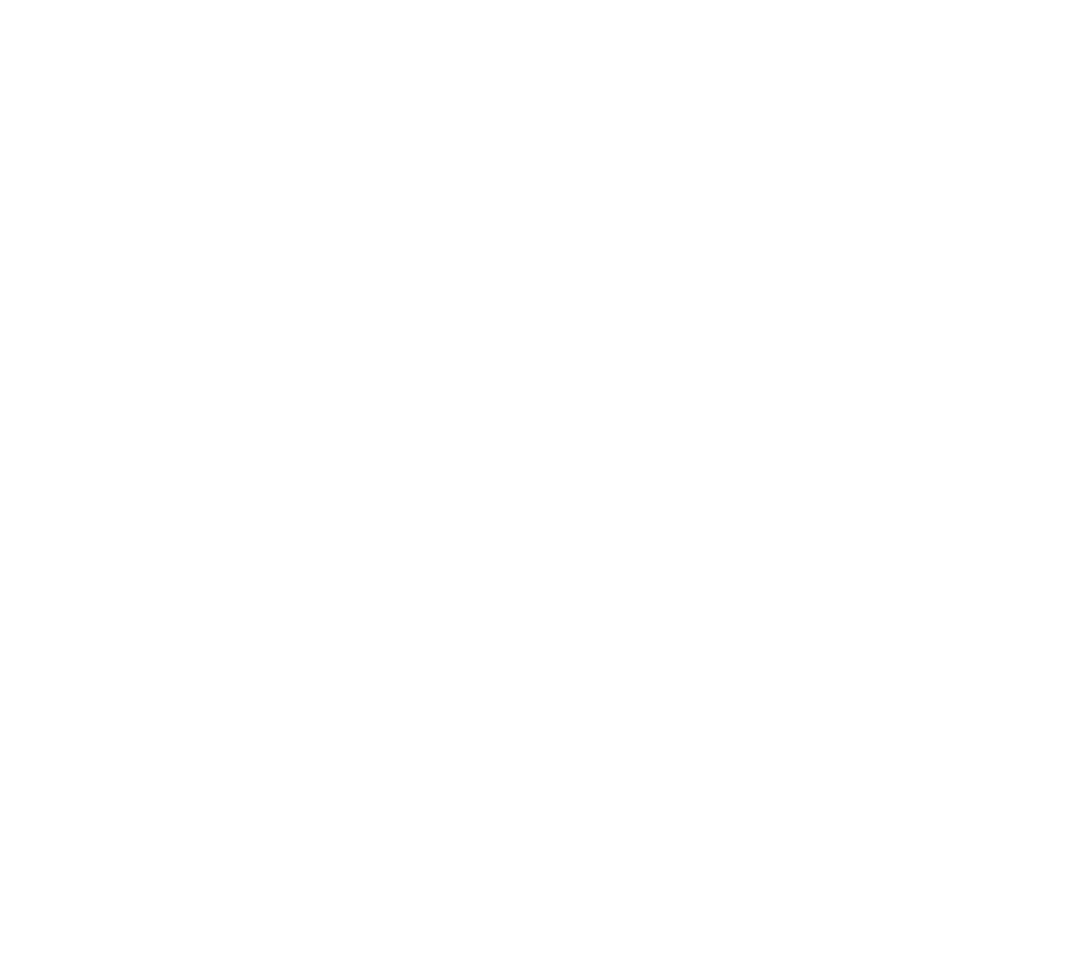
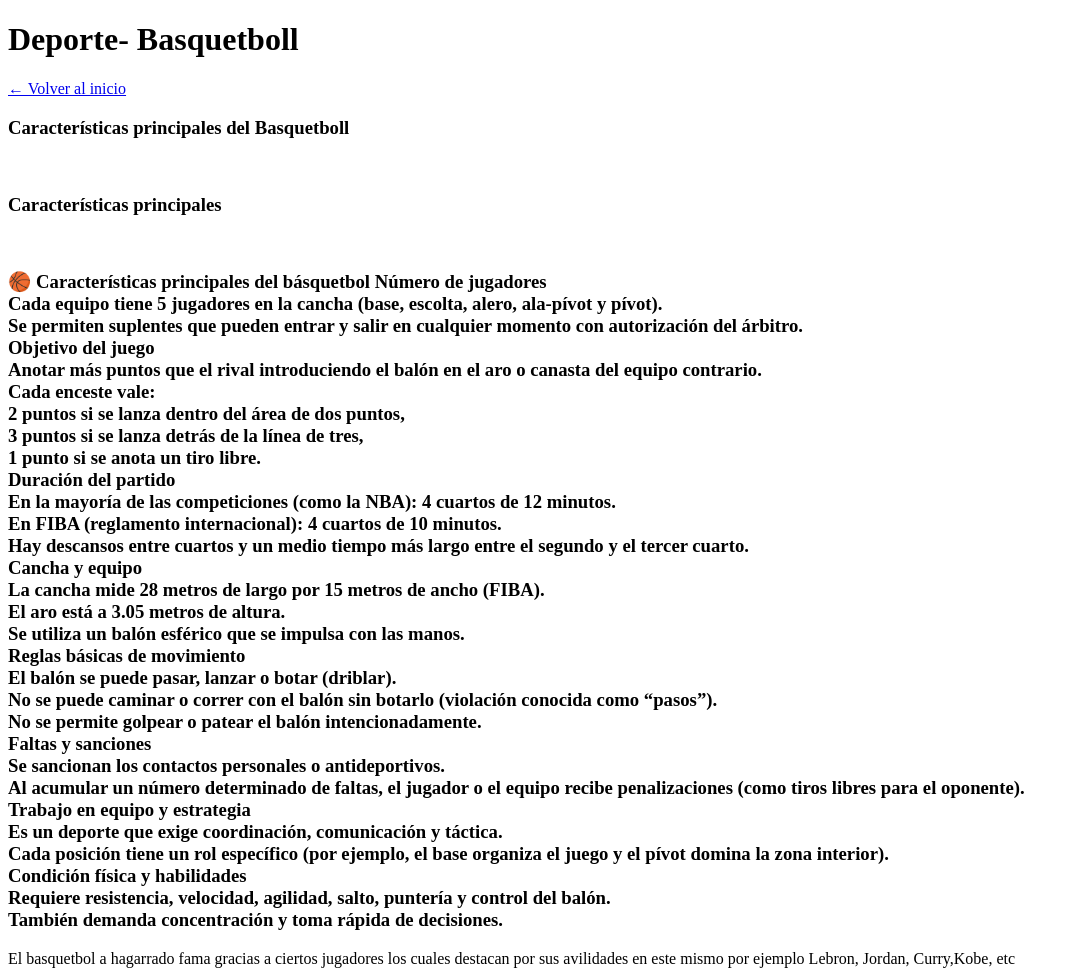
Before and after one commit to JulianCFxd/Examen_GitHub_CarmonaMartinez_MartinezGarcia, a plain HTML site: page paginas/deporte1.html in a window 1280 px wide. Shown: the top 971 px of the page, without its empty margins (0-1079 px from the left). Before the commit the page ends 800 px from the top, so only its background shows below. Drawn offline with Linux system fonts and the light colour scheme.

Commit message:
Kevin_Garcia_#Commit5_contenido_deporte

```diff
--- a/paginas/deporte1.html
+++ b/paginas/deporte1.html
@@ -0,0 +1,90 @@
+<!DOCTYPE html>
+<html>
+    <head></head>
+    <title>deporte </title>
+    <link rel="stylesheet" href="cultura1.css">
+<body>
+    <h1>Deporte- Basquetboll</h1>
+    <a href="index.html" class="volver">← Volver al inicio</a>
+    <br>
+    <h3>Características principales del Basquetboll</h3>
+    <br>
+    <h3>Características principales</h3>
+    <br>
+    <h3>🏀 Características principales del básquetbol
+
+Número de jugadores
+<br>
+Cada equipo tiene 5 jugadores en la cancha (base, escolta, alero, ala-pívot y pívot).
+<br>
+Se permiten suplentes que pueden entrar y salir en cualquier momento con autorización del árbitro.
+<br>
+Objetivo del juego
+<br>
+Anotar más puntos que el rival introduciendo el balón en el aro o canasta del equipo contrario.
+<br>
+Cada enceste vale:
+<br>
+2 puntos si se lanza dentro del área de dos puntos,
+<br>
+3 puntos si se lanza detrás de la línea de tres,
+<br>
+1 punto si se anota un tiro libre.
+<br>
+Duración del partido
+<br>
+En la mayoría de las competiciones (como la NBA): 4 cuartos de 12 minutos.
+<br>
+En FIBA (reglamento internacional): 4 cuartos de 10 minutos.
+<br>
+Hay descansos entre cuartos y un medio tiempo más largo entre el segundo y el tercer cuarto.
+<br>
+Cancha y equipo
+<br>
+La cancha mide 28 metros de largo por 15 metros de ancho (FIBA).
+<br>
+El aro está a 3.05 metros de altura.
+<br>
+Se utiliza un balón esférico que se impulsa con las manos.
+<br>
+Reglas básicas de movimiento
+<br>
+El balón se puede pasar, lanzar o botar (driblar).
+<br>
+No se puede caminar o correr con el balón sin botarlo (violación conocida como “pasos”).
+<br>
+No se permite golpear o patear el balón intencionadamente.
+<br>
+Faltas y sanciones
+<br>
+Se sancionan los contactos personales o antideportivos.
+<br>
+Al acumular un número determinado de faltas, el jugador o el equipo recibe penalizaciones (como tiros libres para el oponente).
+<br>
+Trabajo en equipo y estrategia
+<br>
+Es un deporte que exige coordinación, comunicación y táctica.
+<br>
+Cada posición tiene un rol específico (por ejemplo, el base organiza el juego y el pívot domina la zona interior).
+<br>
+Condición física y habilidades
+<br>
+Requiere resistencia, velocidad, agilidad, salto, puntería y control del balón.
+<br>
+También demanda concentración y toma rápida de decisiones.</h3>
+
+    <p>El basquetbol a hagarrado fama gracias a ciertos jugadores los cuales destacan por sus avilidades en este mismo por ejemplo Lebron, Jordan, Curry,Kobe, etc</p>
+    <img src=https://phantom-marca-mx.unidadeditorial.es/2a19e2eb5676926eccf9409c94aa42f0/resize/828/f/jpg/mx/assets/multimedia/imagenes/2023/12/20/17030956821093.jpg>
+    <br>
+    <h2>Desventajas o cosas negativas del basquetbol</h2>
+    <ol>
+        <li>Lesiones</li>
+        <li>Estres</li>
+        <li>Desgaste fisico</li>
+        <li>Criticas</li>
+    </ol>
+    <br>
+    <a href="https://es.wikipedia.org/wiki/Baloncesto">Mas informacion sobre el basquetbol</a>
+
+</body>
+</html>
```
Also changed, not shown: paginas/cultura1.html (+1 -0 lines).
